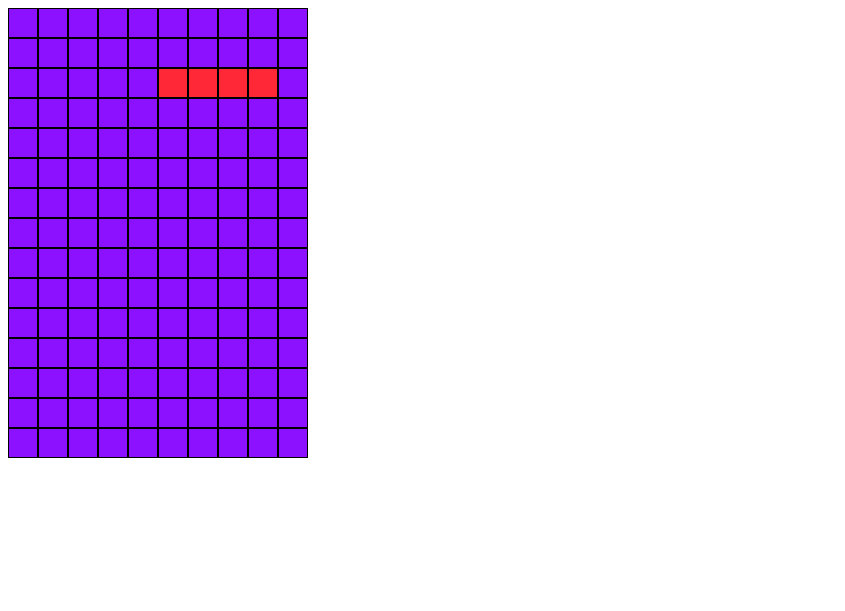
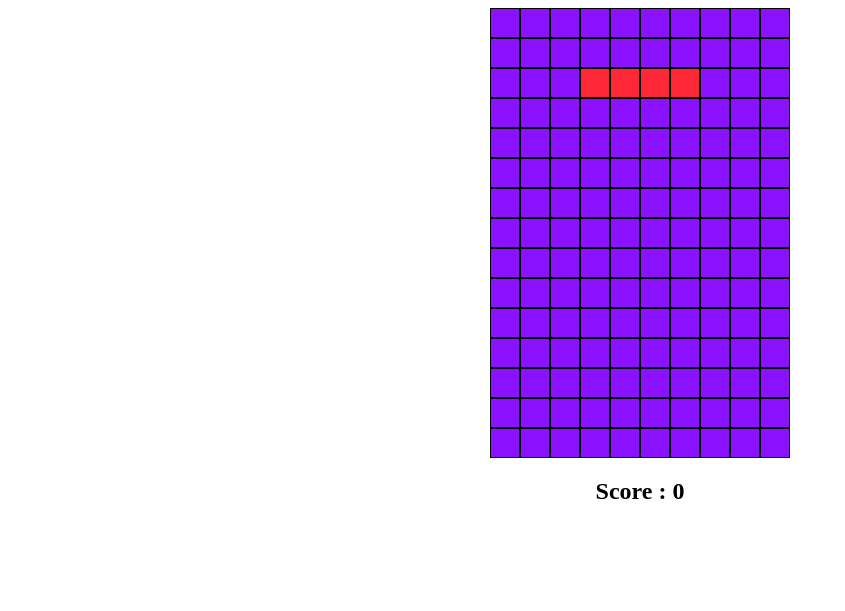
Before and after one commit to Aayush-Shukla/tetris, a plain HTML site: page index.html in a window 1280 px wide. Shown: the whole page, without its empty margins (0-845 px from the left). Drawn offline with Linux system fonts and the light colour scheme.

Commit message:
feat: score display

```diff
--- a/index.html
+++ b/index.html
@@ -9,11 +9,12 @@
         <title></title>
         <meta name="description" content="">
         <meta name="viewport" content="width=device-width, initial-scale=1">
-        <link rel="stylesheet" href="">
+        <link rel="stylesheet" href="style.css">
+
     </head>
     <body>
-        <canvas id="canvas" height="600" width="300"></canvas>
-
+        <canvas id="canvas" height="450" width="300"></canvas>
+        <h2 id="score"></h2>
         <script src="script.js" async defer></script>
     </body>
 </html>
--- a/script.js
+++ b/script.js
@@ -284,7 +284,10 @@ var drawImage = function f() {
 
     }
 
+    writeScore()
+
     drawMatrix(piece, player.pos)
+
 }
 
 
@@ -312,7 +315,7 @@ function drawMatrix(matrix, offset) {
 
 const player = {
     pos: {
-        x: 5,
+        x: 3,
         y: 0
     },
     matrix: piece,
@@ -336,7 +339,7 @@ function draw() {
         player.pos.y--
         merge(piece, screen, player.pos);
         player.pos.y = 0
-        player.pos.x = 5
+        player.pos.x = 3
 
         shapeIndex = Math.floor(Math.random() * shape.length)
         index = 0
@@ -352,6 +355,11 @@ function draw() {
     if (gameOver()) {
         cancelAnimationFrame(animate)
         console.log("gamestop")
+
+        ctx.font = "40px Arial";
+        ctx.fillStyle = "white";
+ctx.textAlign = "center";
+    ctx.fillText("Game Over", canvas.width/2, canvas.height/2);
 
     }
 
@@ -443,13 +451,22 @@ function checkLines() {
             screen.splice(r, 1)
             screen.unshift([0, 0, 0, 0, 0, 0, 0, 0, 0, 0])
             score++
+
             console.log(score)
 
         }
 
     }
 
+    writeScore()
 
+}
+
+
+function writeScore(){
+    console.log("oinso")
+    var text=document.getElementById("score")
+    text.innerHTML=`Score : ${score}`
 }
 
 
--- /dev/null
+++ b/style.css
@@ -0,0 +1,13 @@
+canvas{
+    display: grid;
+    margin-left: auto;
+    margin-right: auto;
+}
+
+#score{
+    width: 300px;
+    display: block;
+    margin-left: auto;
+    margin-right: auto;
+    text-align: center;
+}
```
